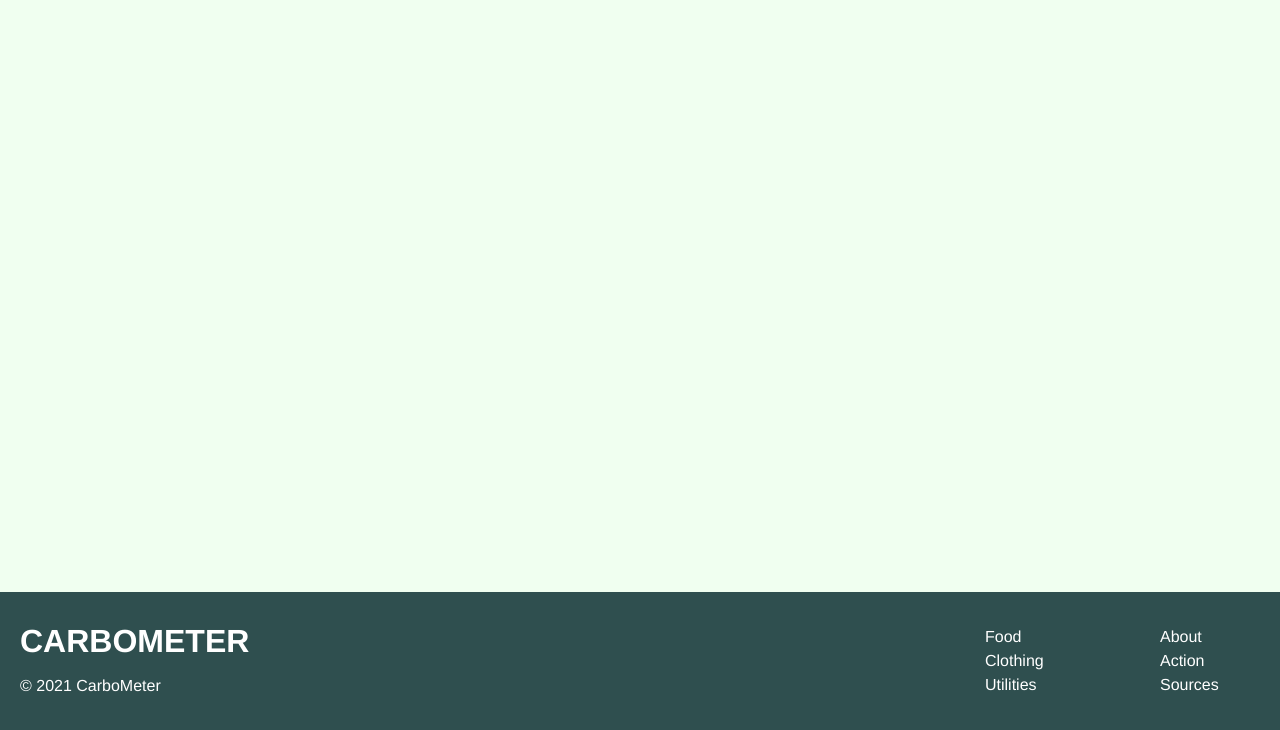
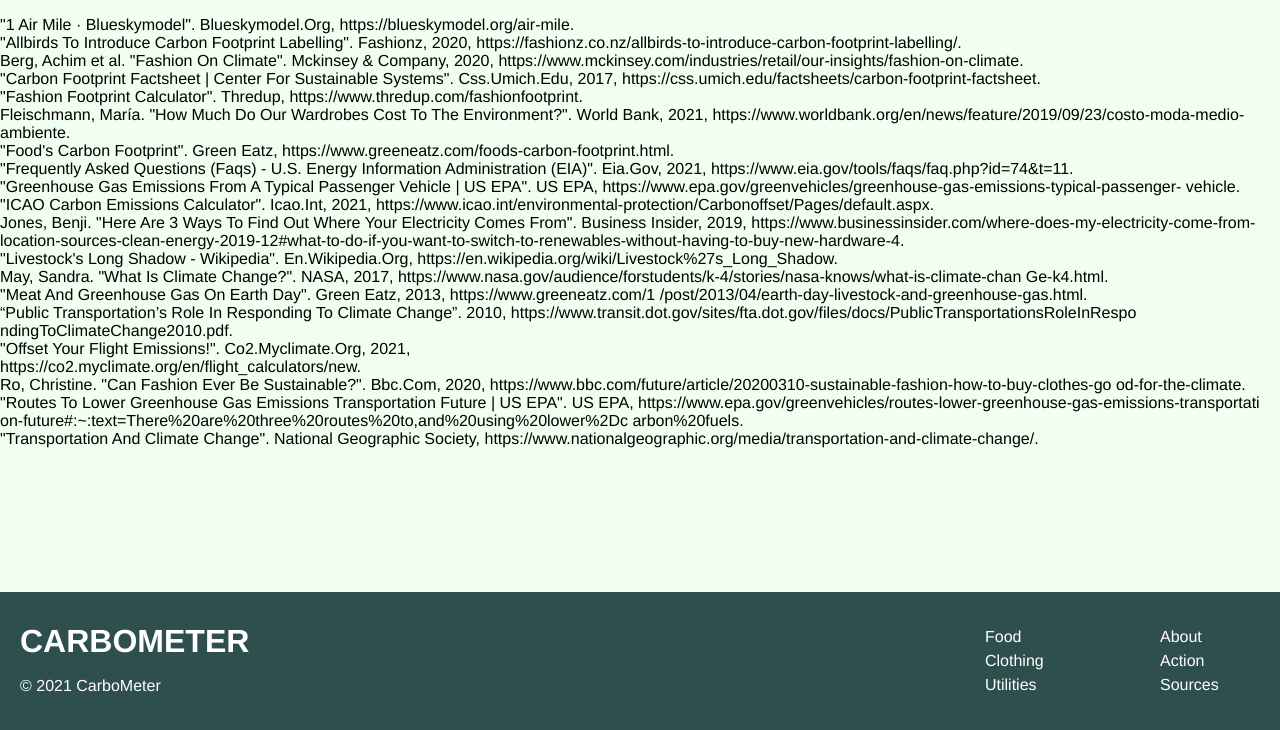
Before and after one commit to ryanlee4761/Carbometer, a Flask app: page /more/sources in a window 1280 px wide. Shown: the part 70-800 px from the top of the page. Run offline with Flask 2, Linux system fonts and the light colour scheme.

Commit message:
Update sources.html

```diff
--- a/templates/more/sources.html
+++ b/templates/more/sources.html
@@ -6,3 +6,51 @@
 {% block css %}
 <link rel="stylesheet" href="{{ url_for('static', filename='pages.css') }}">
 {% endblock %}
+
+{% block main %}
+<p>
+  "1 Air Mile · Blueskymodel". Blueskymodel.Org, https://blueskymodel.org/air-mile. <br>
+  "Allbirds To Introduce Carbon Footprint Labelling". Fashionz, 2020,
+  https://fashionz.co.nz/allbirds-to-introduce-carbon-footprint-labelling/. <br>
+  Berg, Achim et al. "Fashion On Climate". Mckinsey & Company, 2020,
+  https://www.mckinsey.com/industries/retail/our-insights/fashion-on-climate. <br>
+  "Carbon Footprint Factsheet | Center For Sustainable Systems". Css.Umich.Edu, 2017,
+  https://css.umich.edu/factsheets/carbon-footprint-factsheet. <br>
+  "Fashion Footprint Calculator". Thredup, https://www.thredup.com/fashionfootprint. <br>
+  Fleischmann, María. "How Much Do Our Wardrobes Cost To The Environment?". World Bank,
+  2021, https://www.worldbank.org/en/news/feature/2019/09/23/costo-moda-medio-
+  ambiente. <br>
+  "Food's Carbon Footprint". Green Eatz, https://www.greeneatz.com/foods-carbon-footprint.html. <br>
+  "Frequently Asked Questions (Faqs) - U.S. Energy Information Administration (EIA)". Eia.Gov,
+  2021, https://www.eia.gov/tools/faqs/faq.php?id=74&t=11. <br>
+  "Greenhouse Gas Emissions From A Typical Passenger Vehicle | US EPA". US EPA,
+  https://www.epa.gov/greenvehicles/greenhouse-gas-emissions-typical-passenger-
+  vehicle. <br>
+  "ICAO Carbon Emissions Calculator". Icao.Int, 2021,
+  https://www.icao.int/environmental-protection/Carbonoffset/Pages/default.aspx. <br>
+  Jones, Benji. "Here Are 3 Ways To Find Out Where Your Electricity Comes From". Business
+  Insider, 2019, https://www.businessinsider.com/where-does-my-electricity-come-from-
+  location-sources-clean-energy-2019-12#what-to-do-if-you-want-to-switch-to-renewables-without-having-to-buy-new-hardware-4. <br>
+  "Livestock's Long Shadow - Wikipedia". En.Wikipedia.Org,
+  https://en.wikipedia.org/wiki/Livestock%27s_Long_Shadow. <br>
+  May, Sandra. "What Is Climate Change?". NASA, 2017,
+  https://www.nasa.gov/audience/forstudents/k-4/stories/nasa-knows/what-is-climate-chan
+  Ge-k4.html. <br>
+  "Meat And Greenhouse Gas On Earth Day". Green Eatz, 2013, https://www.greeneatz.com/1
+  /post/2013/04/earth-day-livestock-and-greenhouse-gas.html. <br>
+  “Public Transportation’s Role In Responding To Climate Change”. 2010,
+  https://www.transit.dot.gov/sites/fta.dot.gov/files/docs/PublicTransportationsRoleInRespo
+  ndingToClimateChange2010.pdf. <br>
+  "Offset Your Flight Emissions!". Co2.Myclimate.Org, 2021, <br>
+  https://co2.myclimate.org/en/flight_calculators/new. <br>
+  Ro, Christine. "Can Fashion Ever Be Sustainable?". Bbc.Com, 2020,
+  https://www.bbc.com/future/article/20200310-sustainable-fashion-how-to-buy-clothes-go
+  od-for-the-climate. <br>
+  "Routes To Lower Greenhouse Gas Emissions Transportation Future | US EPA". US EPA,
+  https://www.epa.gov/greenvehicles/routes-lower-greenhouse-gas-emissions-transportati
+  on-future#:~:text=There%20are%20three%20routes%20to,and%20using%20lower%2Dc
+  arbon%20fuels. <br>
+  "Transportation And Climate Change". National Geographic Society,
+  https://www.nationalgeographic.org/media/transportation-and-climate-change/.
+</p>
+{% endblock %}
```
